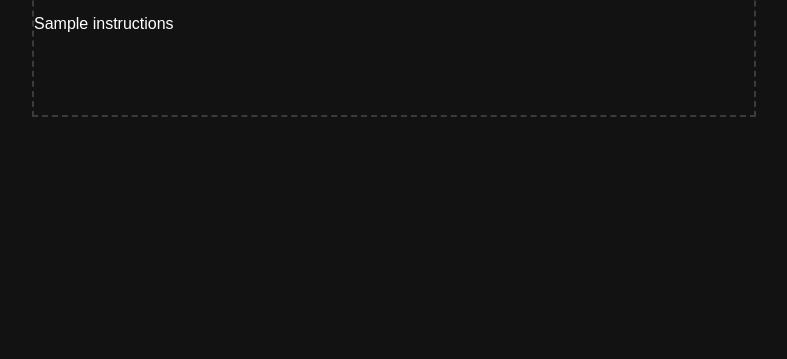
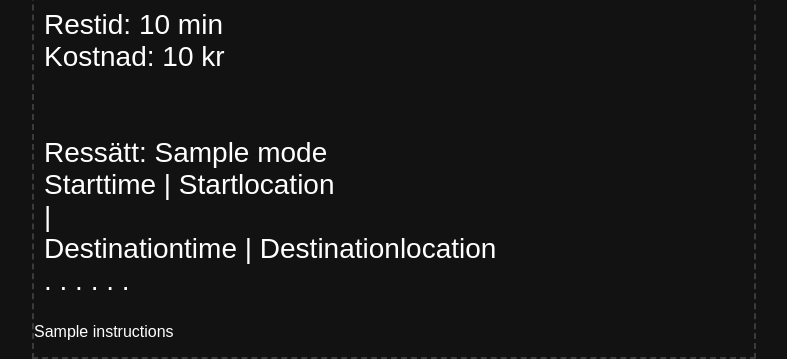
Before and after one commit to ENM156-Team8/micromobility, a Flask app: template WebApp/templates/detailedTrip.html in a window 1280 px wide. Shown: the part 683-1042 px from the top of the page, without its empty margins (246-1033 px from the left). Before the commit the page ends 800 px from the top, so only its background shows below. Run offline with Flask 3, Linux system fonts and the light colour scheme; the template is opened without the code that fills it: most values are stand-ins (such as "Sample title", 1, 10 or a date in 2020); parts of the project's set-up code (start-up, migrations or seed data) failed here and were passed over; some libraries are stand-ins or nearby versions.

Commit message:
Added placeholders for detailed trip page

```diff
--- a/WebApp/templates/detailedTrip.html
+++ b/WebApp/templates/detailedTrip.html
@@ -125,6 +125,24 @@
         <div id="map-canvas"></div>
         <ol id="panel"></ol>
 
+        <div class="trip-container-text">
+            <div> Restid: {{ trip['duration']}} min</div>
+            <div> Kostnad: {{ trip['cost']}} kr</div>
+            <br></br>
+
+            {% for waypoint in trip['waypoints'] %}
+                <div>Ressätt: {{ waypoint['mode'] }} </div>
+                <div>Starttime | Startlocation </div>
+                <!-- <div> Starttime  </div> -->
+                <div> |</div>
+                <div>Destinationtime | Destinationlocation </div>
+                <!-- <div> Endtime </div> -->
+                <div>. . . . . .</div>
+            {% endfor %}
+        </div>
+
+
+
         <!-- test -->
         <p>{{ trip['instructions'] }}</p>
     </div>
--- a/WebApp/webApp.py
+++ b/WebApp/webApp.py
@@ -93,7 +93,7 @@ def index():
         # get the coordinates from the form data
         startCoordsList: list[str] = formData.get('startLocationCoords').split(',')
         destinationCoordsList: list[str] = formData.get('destinationLocationCoords').split(',')
-        print(startCoordsList)
+        #print(startCoordsList)
         # create coordinatePair objects from the coordinates TODO send to main.py
         if len(startCoordsList) != 2 or len(destinationCoordsList) != 2:
             print("Error: invalid coordinates")
```
